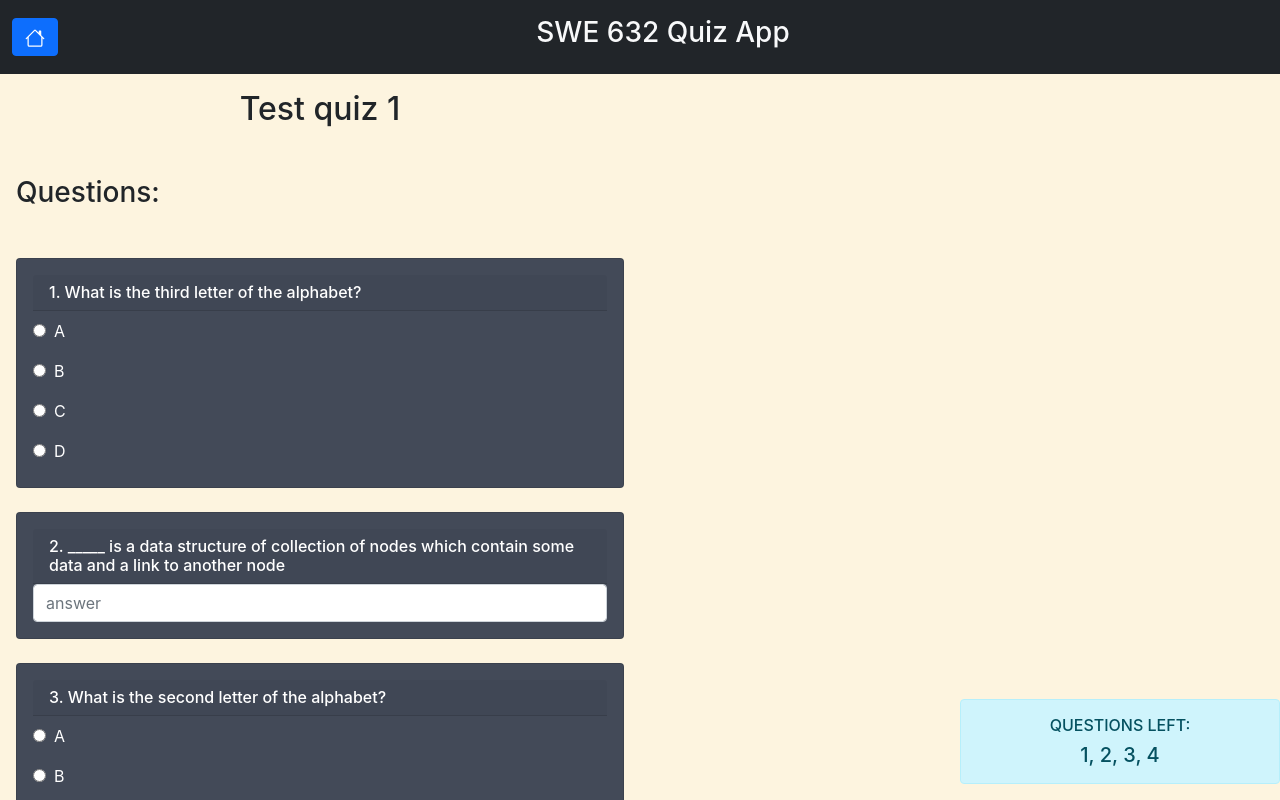
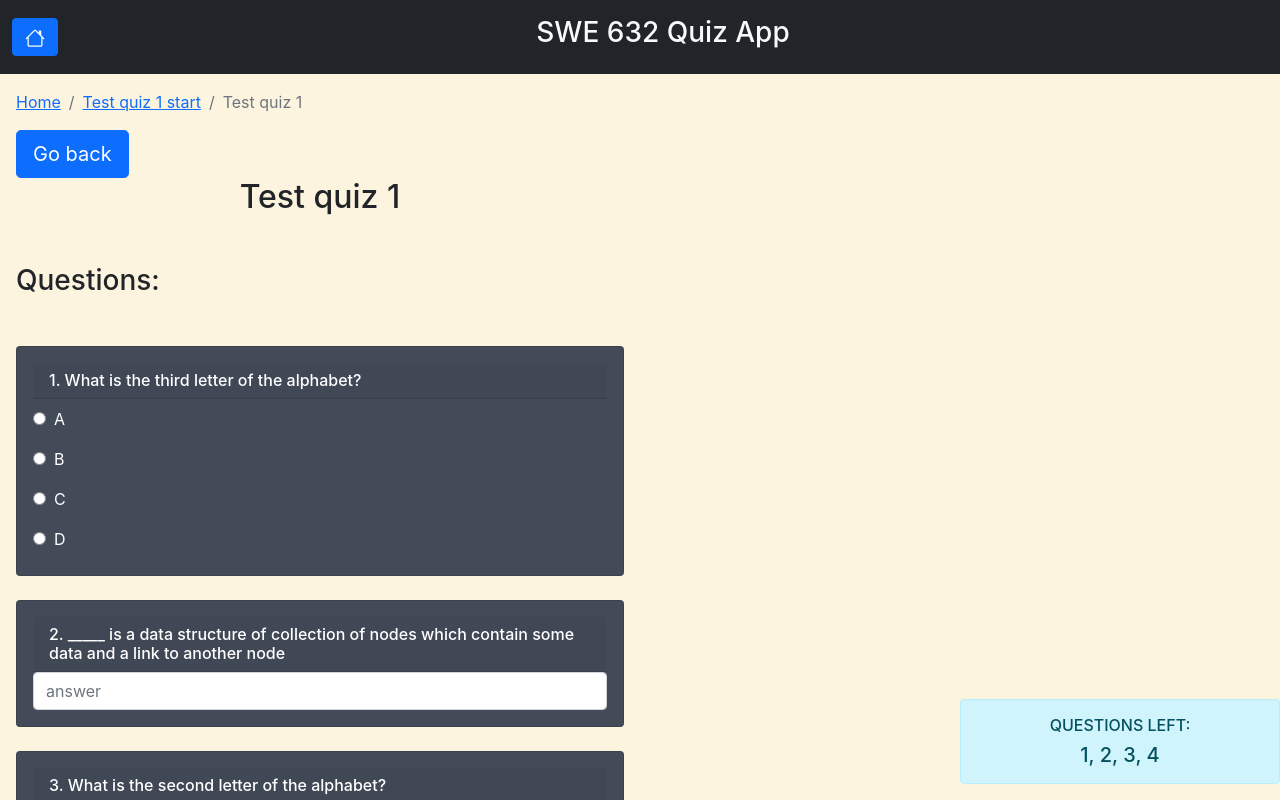
Before and after one commit to eroberts01/quizapp, a React (Create React App) app in the folder quizapp/: page /#/1 in a window 1280 px wide. Shown: the top 800 px of the page. Built offline with nearby package versions, Linux system fonts and the light colour scheme.

Commit message:
Fixed 2 site design issues

```diff
--- a/quizapp/src/components/QuizForm.js
+++ b/quizapp/src/components/QuizForm.js
@@ -1,8 +1,7 @@
 import React, { useState, useRef, useEffect } from 'react';
 import { Link, useParams } from 'react-router-dom';
 import questions_file from './../questions.json';
-import { Alert, Button, Form } from 'react-bootstrap';
-import QuizResults from '../util/QuizResults';
+import { Button, Form, Breadcrumb } from 'react-bootstrap';
 import { useNavigate } from 'react-router-dom';
 import { AnswerFeedback } from './AnswerFeedback';
 // taken from https://www.freecodecamp.org/news/how-to-shuffle-an-array-of-items-using-javascript-or-typescript/
@@ -12,9 +11,11 @@ const shuffle = (array) => {
 
 
 export default function QuizForm(props) {
+    const navigate = useNavigate();
     const params = useParams();
     const quizId = params['id'];
     const [shuffled_questions, setQuestions] = useState([]);
+    const [leavingQuiz, setLeavingQuiz] = useState(false);
     useEffect(() => {
         props.onSetSearchBarVisible(false);
         setQuestions(shuffle(questions_file[quizId]["questions"]));
@@ -45,6 +46,19 @@ export default function QuizForm(props) {
                         {[...Array(shuffled_questions.length).keys()].filter((id) => !Object.keys(answers).includes(id.toString())).map(x => x + 1).join(", ")}
                     </h5>
                     : ""}
+
+                    <Breadcrumb>
+                       <Breadcrumb.Item href='/quizapp'>Home</Breadcrumb.Item>
+                        <Breadcrumb.Item href={"/quizapp#/" + quizId + "/start"}>
+                            {questions_file[quizId]["name"]} start
+                        </Breadcrumb.Item>
+                        <Breadcrumb.Item active>{questions_file[quizId]["name"]}</Breadcrumb.Item>
+                    </Breadcrumb>
+                <button className='btn btn-primary btn-lg' onClick={(e) => {
+                    e.preventDefault();
+                    navigate(-1);
+                }
+                    }>Go back</button>
                 <h2 className='mb-5 text-center'>{questions_file[quizId]["name"]}</h2>
                 <h3 className='mb-5'>Questions:</h3>
                 {shuffled_questions.map((q, id) =>
```
Also changed, not shown: 1 other file (tests, documents, lock files or other folders). Lines whose indentation alone changed are shown as unchanged.
